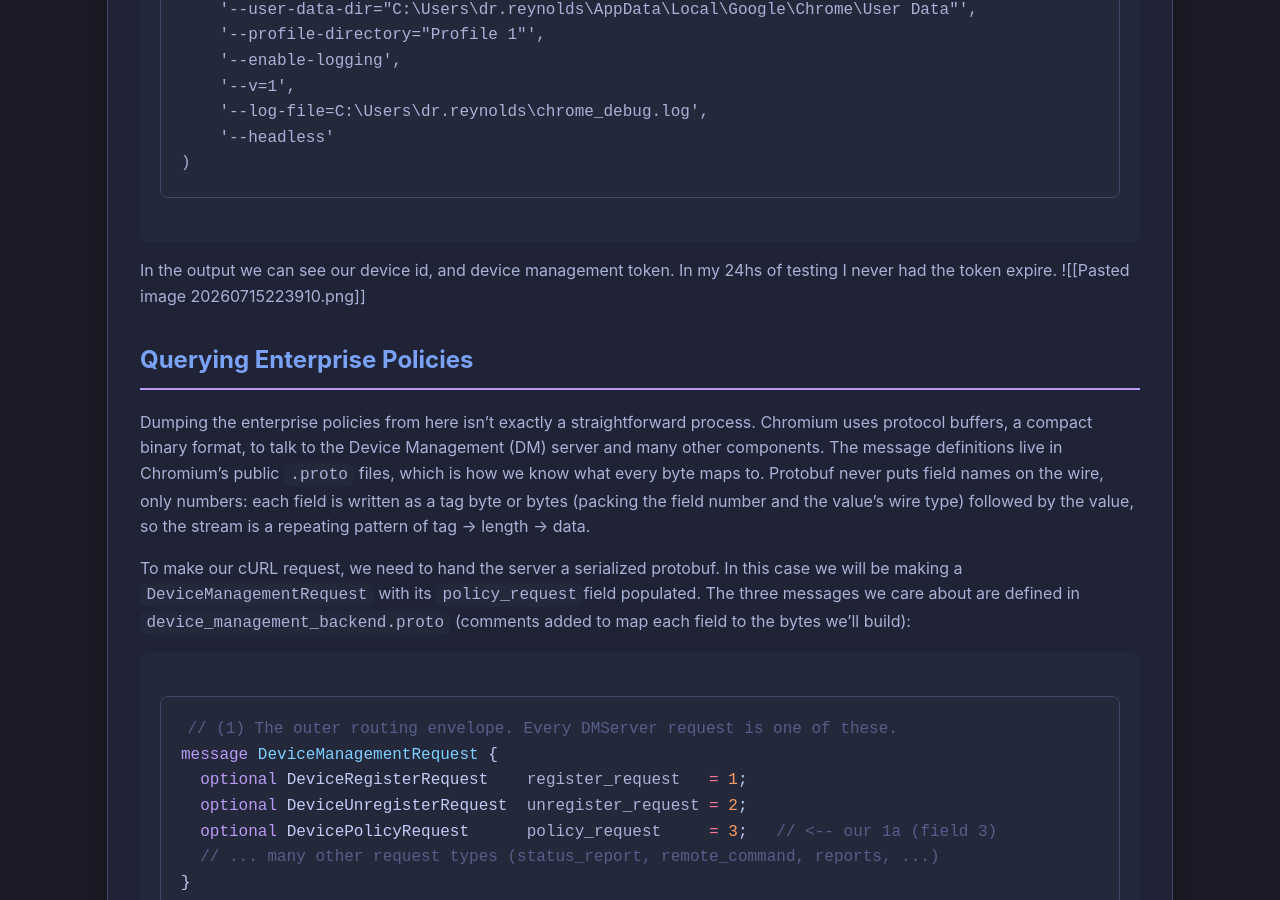
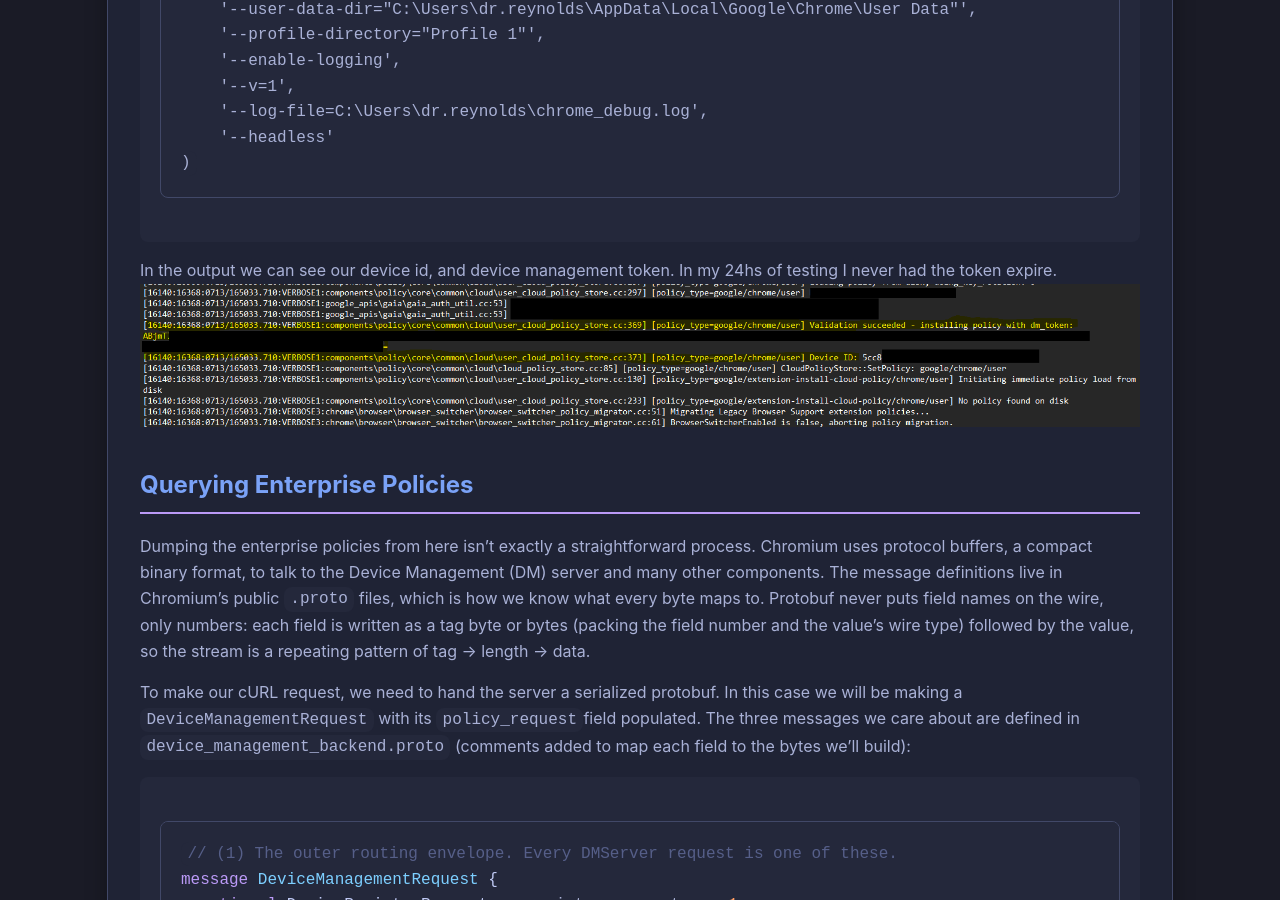
Before and after one commit to Drew-Alleman/drewalleman.xyz, a Jekyll site: the page built from _posts/2026-07-16-Dumping-Enterprise-Chrome-Policies-Using-Device-Management-Tokens-from-Verbose-Logs.md, in a window 1280 px wide and 900 px high, scrolled down 905 px. Built offline with Jekyll 4.4.1, drawn with Linux system fonts in a browser that asks for light colours.

Commit message:
Update 2026-07-16-Dumping-Enterprise-Chrome-Policies-Using-Device-Management-Tokens-from-Verbose-Logs.md

````diff
--- a/_posts/2026-07-16-Dumping-Enterprise-Chrome-Policies-Using-Device-Management-Tokens-from-Verbose-Logs.md
+++ b/_posts/2026-07-16-Dumping-Enterprise-Chrome-Policies-Using-Device-Management-Tokens-from-Verbose-Logs.md
@@ -36,7 +36,7 @@ PS C:\Users\dr.reynolds> Start-Process chrome.exe -ArgumentList @(
 ```
 
 In the output we can see our device id, and device management token. In my 24hs of testing I never had the token expire.
-![[Pasted image 20260715223910.png]]
+![Token Showcase](/assets/images/token_showcase.png)
 ## Querying Enterprise Policies
 Dumping the enterprise policies from here isn't exactly a straightforward process. Chromium uses protocol buffers, a compact binary format, to talk to the Device Management (DM) server and many other components. The message definitions live in Chromium's public `.proto` files, which is how we know what every byte maps to. Protobuf never puts field names on the wire, only numbers: each field is written as a tag byte or bytes (packing the field number and the value's wire type) followed by the value, so the stream is a repeating pattern of tag → length → data.
 
````
